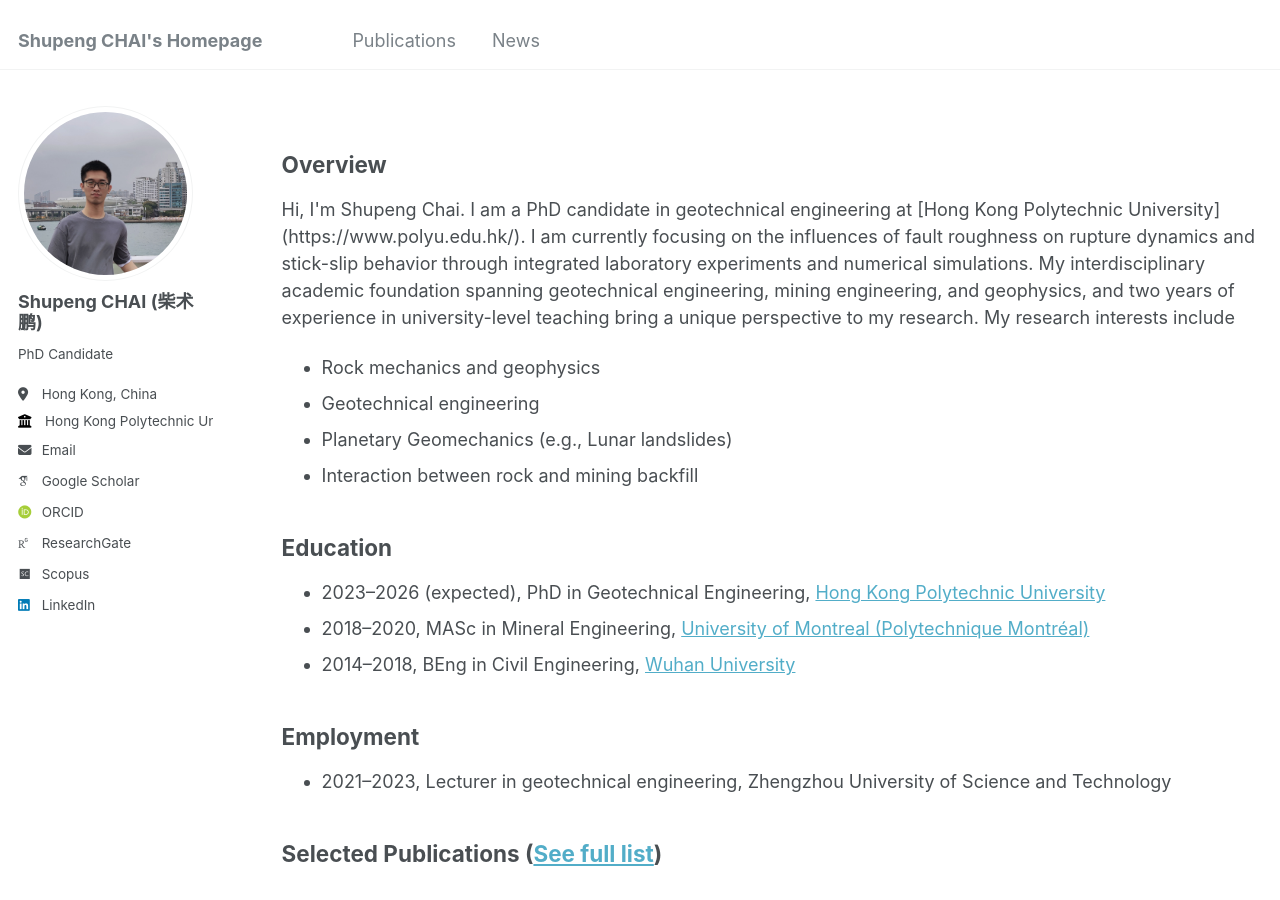
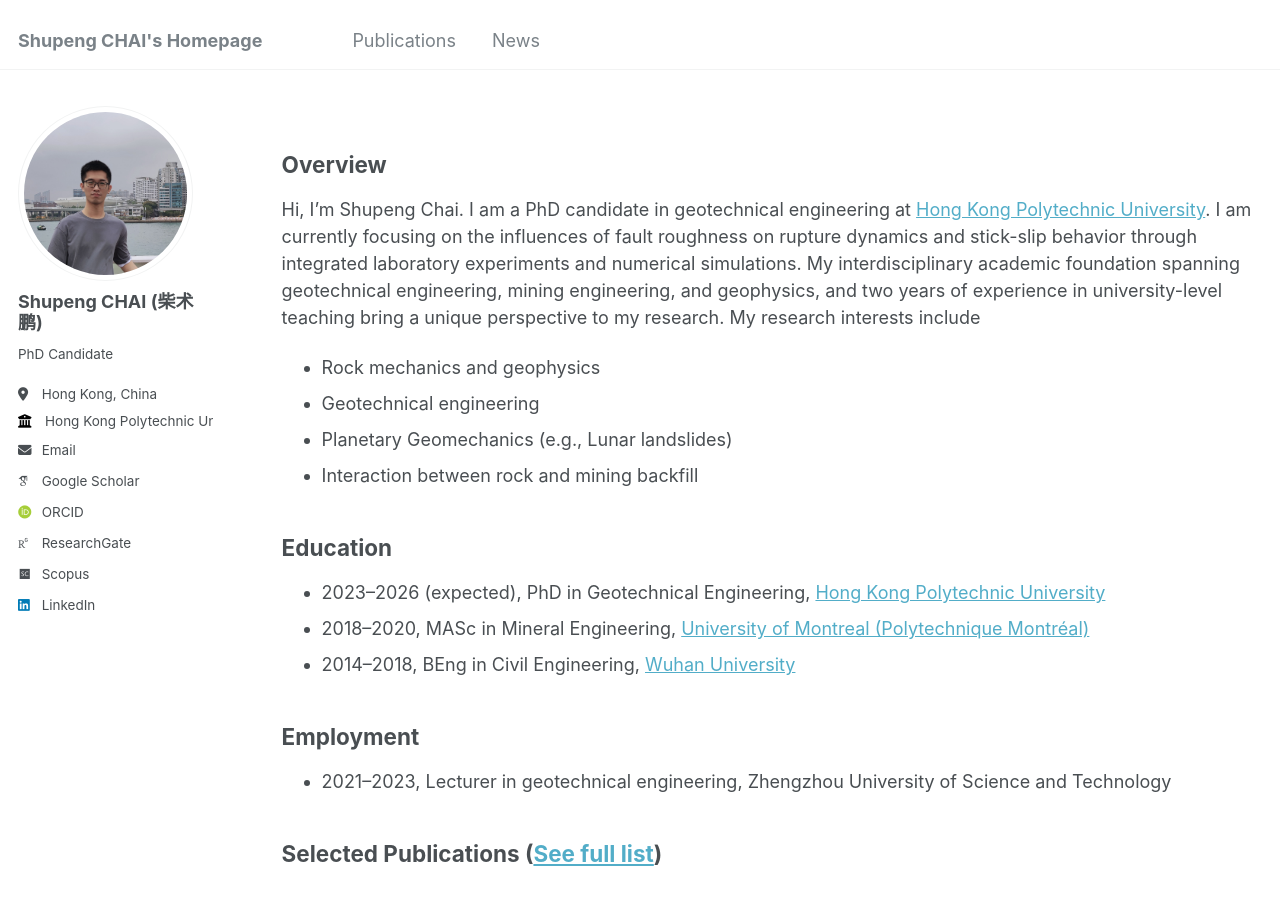
Before and after one commit to spchai/spchai.github.io, a Jekyll site: the page built from _pages/about.md, in a window 1280 px wide and 900 px high. Built offline with Jekyll 4.4.1, drawn with Linux system fonts in a browser that asks for light colours; some web fonts are replaced.

Commit message:
Update about.md

```diff
--- a/_pages/about.md
+++ b/_pages/about.md
@@ -10,7 +10,7 @@ redirect_from:
 
 Overview
 ------
-<p style="line-height: 1.5;">Hi, I'm Shupeng Chai. I am a PhD candidate in geotechnical engineering at [Hong Kong Polytechnic University](https://www.polyu.edu.hk/). I am currently focusing on the influences of fault roughness on rupture dynamics and stick-slip behavior through integrated laboratory experiments and numerical simulations. My interdisciplinary academic foundation spanning geotechnical engineering, mining engineering, and geophysics, and two years of experience in university-level teaching bring a unique perspective to my research. My research interests include</p>
+Hi, I'm Shupeng Chai. I am a PhD candidate in geotechnical engineering at [Hong Kong Polytechnic University](https://www.polyu.edu.hk/). I am currently focusing on the influences of fault roughness on rupture dynamics and stick-slip behavior through integrated laboratory experiments and numerical simulations. My interdisciplinary academic foundation spanning geotechnical engineering, mining engineering, and geophysics, and two years of experience in university-level teaching bring a unique perspective to my research. My research interests include
 
 * Rock mechanics and geophysics
 * Geotechnical engineering
```
